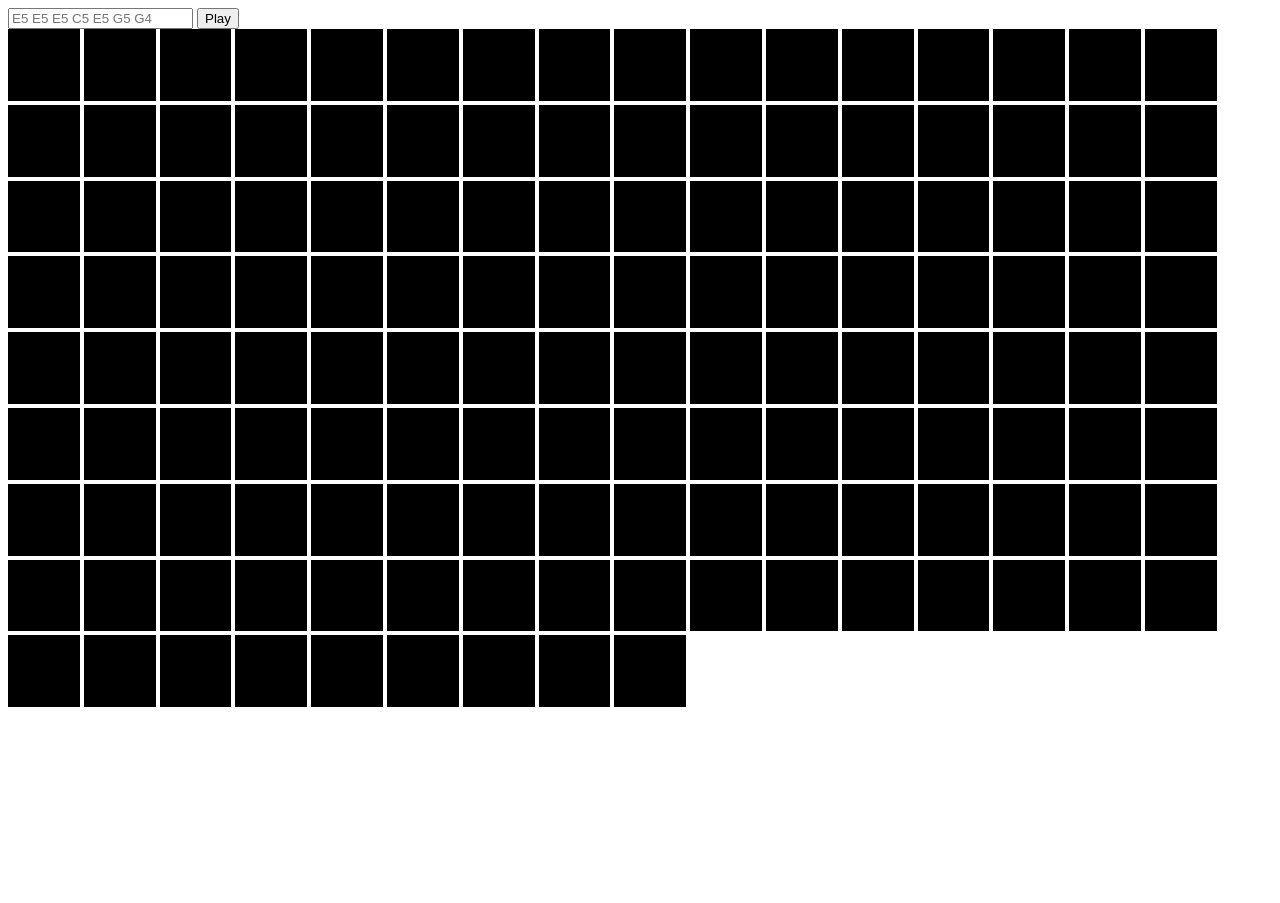
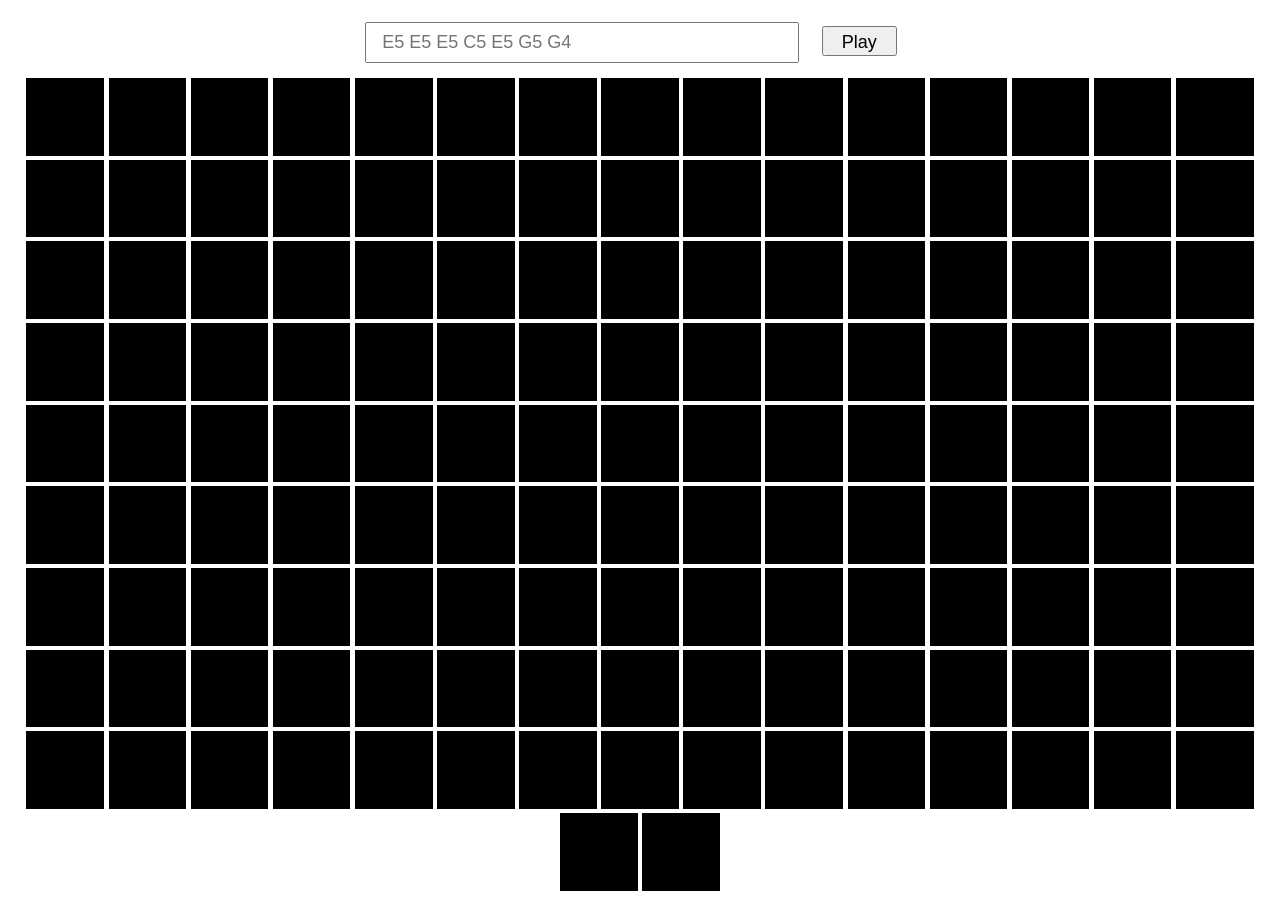
Before and after one commit to nlinx/8-Bit-Music-Generator, a website: page index.html in a window 1280 px wide. Before the commit the page ends 800 px from the top, so only its background shows below. Drawn offline with nearby package versions, Linux system fonts and the light colour scheme.

Commit message:
Improved webpage appearance; added 'notePlayed' trigger event and event listener; passed in  through the notes played

```diff
--- a/app.css
+++ b/app.css
@@ -1,7 +1,30 @@
+body {
+  font-family: "Helvetica Neue", "Helvetica", "Calibri";
+}
+form {
+  text-align: center;
+  margin: 0px auto;
+}
 .inputBar {
-
+  width: 400px;
+  font-size: 18px;
+  margin-bottom: 15px;
+  margin-top: 10px;
+  padding: 8px 15px;
 }
 
-.d3Holder {
+.submitButton {
+  font-size: 18px;
+  padding: 4px 18px;
+  height: 30px;
+  margin: 18px;
+}
 
+.d3holder {
+  text-align: center;
+  margin: 0px auto;
 }
+.active {
+  background-color: orange;
+  transition:all cubic-bezier(0.250, 0.460, 0.450, 0.940) 0.5s;
+}
--- a/app.js
+++ b/app.js
@@ -1,6 +1,6 @@
 angular.module("main", ["d3"])
 
-.controller("sound", function($scope, data) {
+.controller("soundController", function($scope, notesFactory, $rootScope) {
   $scope.notesData = ["C0", "C#0", "Db0", "D0", "D#0",
   "Eb0", "E0", "F0", "F#0", "Gb0", "G0",
   "G#0", "Ab0", "A0", "A#0", "Bb0", "B0",
@@ -25,7 +25,11 @@ angular.module("main", ["d3"])
   "E7", "F7", "F#7", "Gb7", "G7", "G#7",
   "Ab7", "A7", "A#7", "Bb7", "B7", "C8"
   ];
-  angular.extend($scope, data);
+  angular.extend($scope, notesFactory);
+  $rootScope.$on("notePlayed", function(event, $event) {
+    console.log($event.target);
+    console.log("trigger sent");
+  })
 })
 
 .directive('d3orbs', ['d3Service', function(d3Service) {
@@ -37,16 +41,19 @@ angular.module("main", ["d3"])
         .data([scope.notes]).enter()
         .append("div")
         .style({
-          'height': "" + Math.sqrt(window.outerHeight * (window.outerWidth - 19) / 137) - 14 + "px",
-          'width': "" + Math.sqrt(window.outerHeight * (window.outerWidth - 19) / 137) - 14 + "px",
+          'height': "77.66px",
+          'width': "77.66px",
           'background-color': 'black',
           'display': "inline-block"
         })
+        // .attr("ng-class", "d3class")
+        // .attr("ng-mousedown", "d3class='active'")
+        // .attr("ng-mouseup", "d3class=''")
       });
     }};
   }])
 
-.factory("data", function() {
+.factory("notesFactory", function($rootScope) {
   var notes = {
     'C0':16.35,'C#0':17.32,'Db0':17.32,'D0':18.35,'D#0':19.45,
     'Eb0':19.45,'E0':20.60,'F0':21.83,'F#0':23.12,'Gb0':23.12,
@@ -89,7 +96,7 @@ angular.module("main", ["d3"])
   oscillator.connect(gain);
   gain.connect(context.destination);
 
-  var startNote = function(inputNote) {
+  var startNote = function(inputNote, $event) {
     inputNote = inputNote || this.notes;
     var noteFrequency = notes[inputNote];
     this.oscillator.frequency.value = noteFrequency;
@@ -97,19 +104,20 @@ angular.module("main", ["d3"])
     if (noteFrequency) {
       oscillator.frequency.setValueAtTime(noteFrequency, context.currentTime);
       gain.gain.value = 1;
+      $rootScope.$emit("notePlayed", $event);
     }
   }
   var stopNote = function() {
     this.gain.gain.value = 0;
   }
 
-  var playSong = function(input) {
+  var playSong = function(input, $event) {
     var notesArray = input.split(" ");
     var that = this;
     var count = 0;
     var timer = setInterval(function() {
       if (notes[notesArray[count]] !== undefined) {
-        that.startNote(notesArray[count])
+        that.startNote(notesArray[count], $event)
         count++;
         if (count === notesArray.length) {
           console.log("timer cleared")
--- a/index.html
+++ b/index.html
@@ -6,20 +6,24 @@
   <meta name="viewport" content="width=device-width, initial-scale=1.0">
   <link rel="stylesheet" type="text/css" href="app.css" />
 </head>
-<body ng-controller="sound">
-  <form ng-submit="playSong(value)">
-    <input type="text" class="inputBar" ng-model="value" placeholder="E5 E5 E5 C5 E5 G5 G4"></input>
-    <input type="submit" value="Play"></submit>
+<body ng-controller="soundController">
+  <form ng-submit="playSong(value, $event)">
+    <input type="text" class="inputBar" ng-model="value" placeholder="E5 E5 E5 C5 E5 G5 G4" />
+    <!-- need to create scrollDown function -->
+    <button type="submit" class="submitButton" ng-click="scrollDown()">Play</button>
   </form>
-  <d3orbs class="orb"
-  ng-repeat="notes in notesData"
-  ng-mousedown="startNote()"
-  ng-mouseup="stopNote()">
-  </d3orbs>
+  <div class="d3holder">
+    <d3orbs class="orb"
+    ng-repeat="notes in notesData"
+    ng-mousedown="startNote(undefined, $event)"
+    ng-mouseup="stopNote()"
+    >
+    </d3orbs>
+  </div>
 
 
   <script type="text/javascript" src="node_modules/angular/angular.min.js"></script>
-  <script type="text/javascript" src="bower_components/band.js/band.min.js"></script>
+  <script type="text/javascript" src="bower_components/band.js/dist/band.min.js"></script>
   <script type="text/javascript" src="d3helper.js"></script>
   <script type="text/javascript" src="app.js"></script>
 </body>
```
